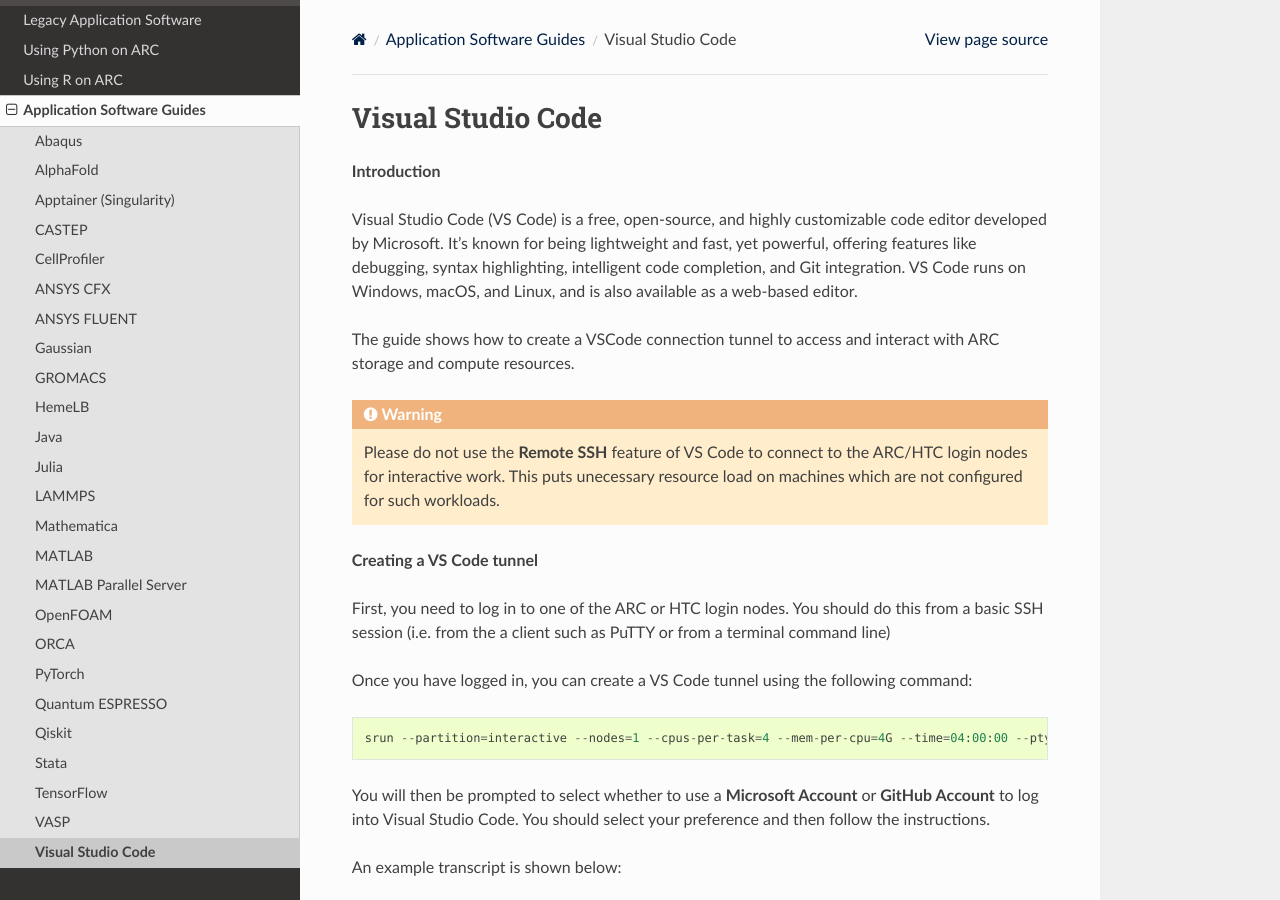
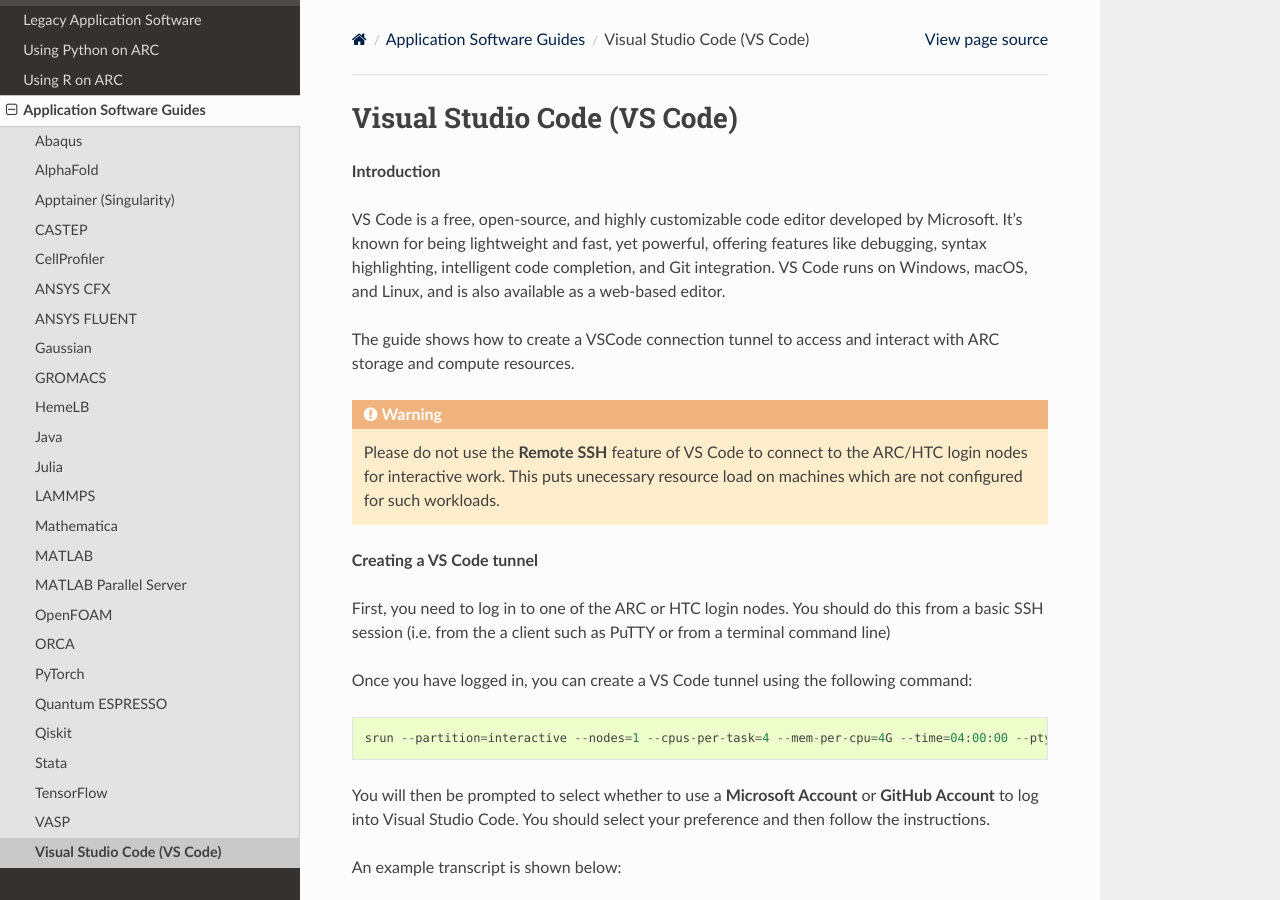
Before and after one commit to oxford-arc/arc-software-guide, a Sphinx documentation site: the page built from docs/source/apps/arc_vscode.rst, in a window 1280 px wide and 900 px high. Built offline with Sphinx 7.4.7 and the Read the Docs theme 3.1.0, drawn with Linux system fonts in a browser that asks for light colours.

Commit message:
Update arc_vscode.rst

```diff
--- a/docs/source/apps/arc_vscode.rst
+++ b/docs/source/apps/arc_vscode.rst
@@ -1,9 +1,9 @@
-Visual Studio Code
-------------------
+Visual Studio Code (VS Code)
+----------------------------
 
 **Introduction**
 
-Visual Studio Code (VS Code) is a free, open-source, and highly customizable code editor developed by Microsoft.
+VS Code is a free, open-source, and highly customizable code editor developed by Microsoft.
 It's known for being lightweight and fast, yet powerful, offering features like debugging, syntax highlighting, intelligent code completion, and Git integration.
 VS Code runs on Windows, macOS, and Linux, and is also available as a web-based editor.
 
```
